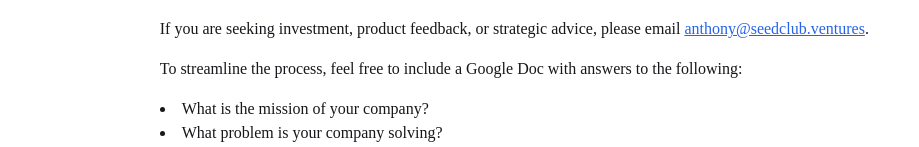
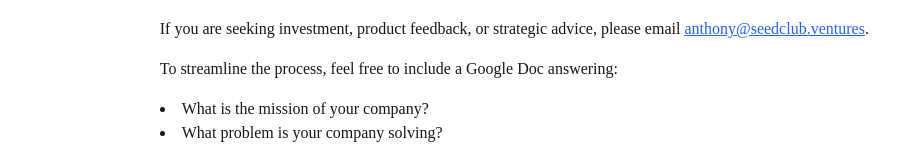
Before and after one commit to aavedissian/avedissian, a Next.js app: page /startups in a window 1280 px wide. Shown: the part 207-354 px from the top of the page, without its empty margins (193-1112 px from the left). Built offline with nearby package versions, Linux system fonts and the light colour scheme.

Commit message:
answering

```diff
--- a/pages/startups.js
+++ b/pages/startups.js
@@ -8,7 +8,7 @@ export default function Startups() {
           <p>I invest in pre-seed, seed, and series A rounds. I love meeting founders, playing with <a className='text-blue-600' target="_blank" href="https://cdixon.org/2010/01/03/the-next-big-thing-will-start-out-looking-like-a-toy">toys</a>, and navigating the <a className='text-blue-600' target="_blank" href="https://cdixon.org/2013/08/04/the-idea-maze">idea maze</a>.</p>
           <p>I help startups with business development, product strategy, and introductions to customers and investors.</p>
           <p>If you are seeking investment, product feedback, or strategic advice, please email <a className='text-blue-600' href="mailto:anthony@seedclub.ventures">anthony@seedclub.ventures</a>.</p>
-          <p>To streamline the process, feel free to include a Google Doc with answers to the following:</p>
+          <p>To streamline the process, feel free to include a Google Doc answering:</p>
           <ul class="list-disc list-inside">
           <li>What is the mission of your company?</li>
           <li>What problem is your company solving?</li>
```
